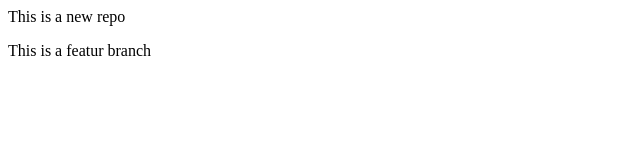
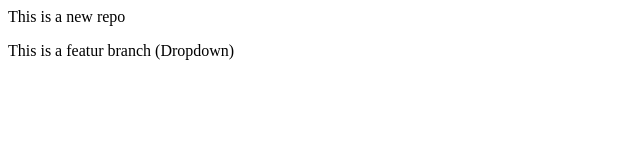
Before and after one commit to itzmepreeth/localrepo, a plain HTML site: page index.html in a window 1280 px wide. Shown: the full height of the page, 0-640 px from the left. Drawn offline with Linux system fonts and the light colour scheme.

```diff
--- a/index.html
+++ b/index.html
@@ -1,2 +1,2 @@
 <p>This is a new repo</p>
-<p>This is a featur branch</p>
+<p>This is a featur branch (Dropdown)</p>
```
